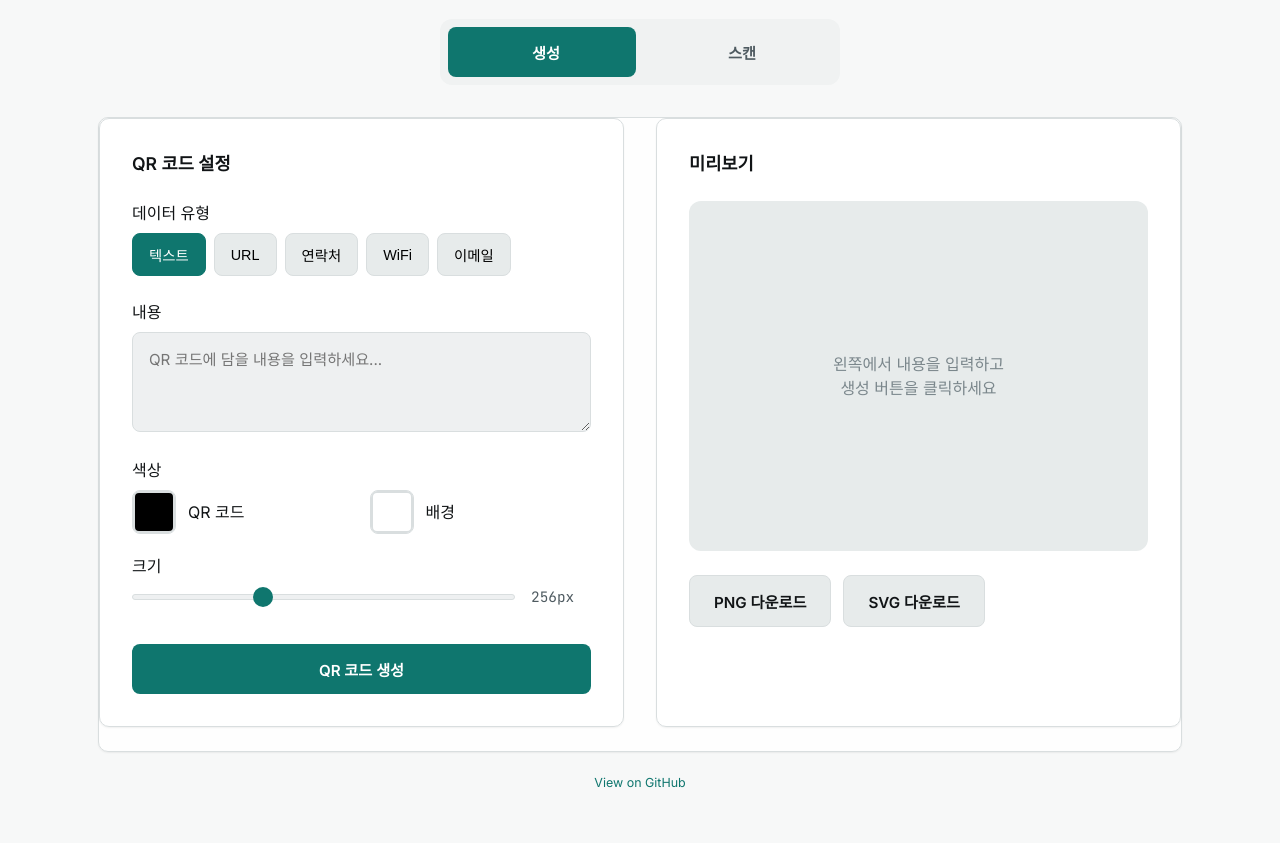
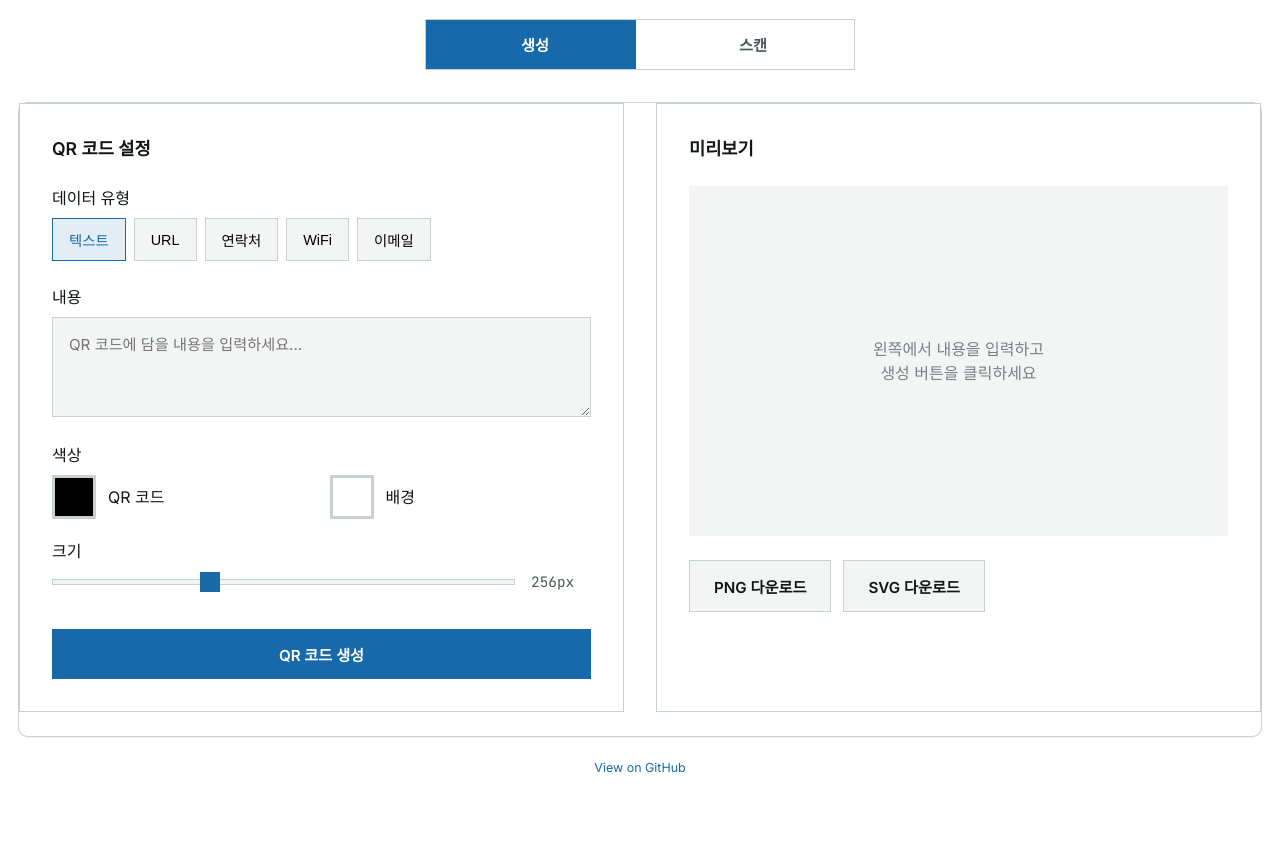
Before and after one commit to answndud/QRTool, a plain HTML site: page index.html in a window 1280 px wide. Shown: the part 113-956 px from the top of the page. Drawn offline with Linux system fonts and the light colour scheme.

Commit message:
Apply sharp blue light design to QR tools

```diff
--- a/index.html
+++ b/index.html
@@ -1,5 +1,5 @@
 <!DOCTYPE html>
-<html lang="ko" data-theme="light">
+<html lang="ko">
 <head>
     <meta charset="UTF-8">
     <meta name="viewport" content="width=device-width, initial-scale=1.0">
@@ -20,11 +20,11 @@
             --text-primary: #fafafa;
             --text-secondary: #a1a1aa;
             --text-muted: #71717a;
-            --accent: #8b5cf6;
-            --accent-light: #a78bfa;
-            --accent-glow: rgba(139, 92, 246, 0.25);
-            --success: #22c55e;
-            --success-bg: rgba(34, 197, 94, 0.1);
+            --accent: #1769aa;
+            --accent-light: #3b82c4;
+            --accent-glow: rgba(23, 105, 170, 0.12);
+            --success: #1769aa;
+            --success-bg: rgba(23, 105, 170, 0.08);
             --warning: #f59e0b;
             --warning-bg: rgba(245, 158, 11, 0.1);
             --danger: #ef4444;
@@ -34,22 +34,6 @@
             --shadow: 0 10px 40px rgba(0, 0, 0, 0.5);
         }
 
-        [data-theme="light"] {
-            --bg-primary: #fafafa;
-            --bg-secondary: #ffffff;
-            --bg-tertiary: #f4f4f5;
-            --bg-card: #ffffff;
-            --text-primary: #18181b;
-            --text-secondary: #52525b;
-            --text-muted: #a1a1aa;
-            --accent: #7c3aed;
-            --accent-light: #8b5cf6;
-            --accent-glow: rgba(124, 58, 237, 0.15);
-            --border: #e4e4e7;
-            --border-hover: #d4d4d8;
-            --shadow: 0 10px 40px rgba(0, 0, 0, 0.1);
-        }
-
         * {
             margin: 0;
             padding: 0;
@@ -64,20 +48,6 @@
             line-height: 1.6;
         }
 
-        body::before {
-            content: '';
-            position: fixed;
-            top: 0;
-            left: 0;
-            width: 100%;
-            height: 100%;
-            background:
-                radial-gradient(ellipse at 30% 20%, var(--accent-glow) 0%, transparent 50%),
-                radial-gradient(ellipse at 70% 80%, rgba(34, 197, 94, 0.08) 0%, transparent 50%);
-            pointer-events: none;
-            z-index: -1;
-        }
-
         .container {
             max-width: 1200px;
             margin: 0 auto;
@@ -119,30 +89,6 @@
         .subtitle {
             color: var(--text-secondary);
             font-size: 1rem;
-        }
-
-        /* Theme Toggle */
-        .theme-toggle {
-            position: fixed;
-            top: 1.5rem;
-            right: 1.5rem;
-            width: 46px;
-            height: 46px;
-            border-radius: 50%;
-            background: var(--bg-card);
-            border: 1px solid var(--border);
-            cursor: pointer;
-            display: flex;
-            align-items: center;
-            justify-content: center;
-            font-size: 1.2rem;
-            transition: all 0.3s;
-            z-index: 100;
-        }
-
-        .theme-toggle:hover {
-            transform: scale(1.1);
-            border-color: var(--accent);
         }
 
         /* Tabs */
@@ -758,7 +704,7 @@
 
 
         /* Minimal light interface override */
-        :root, [data-theme="light"] {
+        :root {
             --bg-primary: #f7f8f8;
             --bg-secondary: #f0f2f2;
             --bg-tertiary: #e7ebeb;
@@ -767,46 +713,20 @@
             --text-primary: #111416;
             --text-secondary: #4f5b61;
             --text-muted: #7b878c;
-            --accent: #0f766e;
-            --accent-primary: #0f766e;
-            --accent-secondary: #0f766e;
-            --accent-light: #0f766e;
-            --accent-glow: rgba(15, 118, 110, 0.08);
-            --success: #157f3b;
+            --accent: #1769aa;
+            --accent-primary: #1769aa;
+            --accent-secondary: #0d4f86;
+            --accent-light: #3b82c4;
+            --accent-glow: rgba(23, 105, 170, 0.08);
+            --success: #1769aa;
             --warning: #9a6700;
             --danger: #b42318;
             --error: #b42318;
             --border: #d9dedf;
             --border-color: #d9dedf;
             --border-hover: #b8c2c6;
-            --shadow: 0 1px 2px rgba(17, 20, 22, 0.06);
-            --shadow-card: 0 1px 2px rgba(17, 20, 22, 0.06);
-            --gradient-accent: none;
-        }
-
-        [data-theme="dark"] {
-            --bg-primary: #101314;
-            --bg-secondary: #171b1d;
-            --bg-tertiary: #202628;
-            --bg-card: rgba(24, 28, 30, 0.92);
-            --bg-input: #202628;
-            --text-primary: #f2f4f4;
-            --text-secondary: #b4bdc1;
-            --text-muted: #7f8b91;
-            --accent: #72d6c9;
-            --accent-primary: #72d6c9;
-            --accent-secondary: #72d6c9;
-            --accent-light: #72d6c9;
-            --accent-glow: rgba(114, 214, 201, 0.08);
-            --success: #8bd39a;
-            --warning: #e0b85f;
-            --danger: #ffb4ab;
-            --error: #ffb4ab;
-            --border: #30383c;
-            --border-color: #30383c;
-            --border-hover: #465156;
-            --shadow: 0 1px 2px rgba(0, 0, 0, 0.28);
-            --shadow-card: 0 1px 2px rgba(0, 0, 0, 0.28);
+            --shadow: none;
+            --shadow-card: none;
             --gradient-accent: none;
         }
 
@@ -821,7 +741,7 @@
         }
 
         .container {
-            max-width: 1120px;
+            max-width: 1350px;
             padding: 28px 18px;
         }
 
@@ -846,21 +766,6 @@
             font-size: 0.86rem !important;
             max-width: 620px;
             margin-left: 0;
-        }
-
-        .theme-toggle, #theme-toggle, #themeToggle {
-            min-width: 64px;
-            min-height: 34px;
-            width: auto !important;
-            height: 34px !important;
-            border-radius: 8px !important;
-            padding: 0 10px !important;
-            background: var(--bg-card) !important;
-            border: 1px solid var(--border-color, var(--border)) !important;
-            color: var(--text-secondary) !important;
-            box-shadow: none !important;
-            transform: none !important;
-            font-size: 0.78rem !important;
         }
 
         .card, .panel, .section, .input-panel, .output-panel, .preview-panel,
@@ -930,11 +835,144 @@
             font-size: 0.78rem !important;
         }
 
+        /* Shared sharp light interface */
+        :root {
+            --bg-primary: #ffffff;
+            --bg-secondary: #ffffff;
+            --bg-tertiary: #f3f5f5;
+            --bg-card: #ffffff;
+            --bg-input: #f3f5f5;
+            --text-primary: #111516;
+            --text-secondary: #4b5659;
+            --text-muted: #778285;
+            --accent: #1769aa;
+            --accent-primary: #1769aa;
+            --accent-secondary: #0d4f86;
+            --accent-light: #3b82c4;
+            --accent-glow: rgba(23, 105, 170, 0.12);
+            --success: #1769aa;
+            --success-bg: rgba(23, 105, 170, 0.08);
+            --border: #c8d0d1;
+            --border-color: #c8d0d1;
+            --border-hover: #1769aa;
+            --shadow: none;
+            --shadow-card: none;
+        }
+
+        html,
+        body,
+        body *,
+        body *::before,
+        body *::after {
+            border-radius: 0 !important;
+            box-shadow: none !important;
+        }
+
+        body {
+            background: #ffffff !important;
+        }
+
+        body::before {
+            display: none !important;
+        }
+
+        .container {
+            max-width: 1350px;
+        }
+
+        .logo-icon {
+            background: var(--accent-primary) !important;
+        }
+
+        h1 {
+            background: none !important;
+            color: var(--text-primary) !important;
+            -webkit-text-fill-color: currentColor !important;
+        }
+
+        .card,
+        .tabs,
+        .qr-preview,
+        .scan-result,
+        .scan-result-content,
+        .url-safety,
+        .history-item,
+        .toast,
+        .data-type,
+        .tab,
+        .btn,
+        input,
+        textarea,
+        select,
+        .color-input input[type="color"],
+        .color-input input[type="color"]::-webkit-color-swatch,
+        #reader {
+            border-radius: 0 !important;
+            box-shadow: none !important;
+        }
+
+        button,
+        .btn,
+        .tab,
+        .data-type {
+            background-image: none !important;
+            transform: none !important;
+            transition: border-color 0.2s ease, background 0.2s ease, color 0.2s ease !important;
+        }
+
+        .tabs {
+            background: var(--bg-card) !important;
+            border: 1px solid var(--border) !important;
+            padding: 0 !important;
+            max-width: 430px;
+        }
+
+        .tab {
+            color: var(--text-secondary);
+            border: 0 !important;
+            padding: 0.85rem 1rem;
+        }
+
+        .tab.active,
+        .data-type.active,
+        .btn-primary,
+        .btn-success {
+            background: var(--accent-primary) !important;
+            border-color: var(--accent-primary) !important;
+            color: #ffffff !important;
+        }
+
+        .data-type.active {
+            background: var(--accent-glow) !important;
+            color: var(--accent-primary) !important;
+        }
+
+        .btn-primary:hover,
+        .btn-success:hover {
+            background: var(--accent-secondary) !important;
+        }
+
+        input:focus,
+        textarea:focus,
+        select:focus,
+        .data-type:hover,
+        .btn-secondary:hover,
+        .history-item-actions button:hover {
+            border-color: var(--accent-primary) !important;
+        }
+
+        input[type="range"] {
+            accent-color: var(--accent-primary);
+        }
+
+        input[type="range"]::-webkit-slider-thumb {
+            border-radius: 0 !important;
+            background: var(--accent-primary);
+        }
+
     </style>
 </head>
 <body>
-    <button class="theme-toggle" id="themeToggle" title="테마 변경">Light</button>
-
     <div class="container">
         <header>
             <div class="logo">
@@ -1184,22 +1222,6 @@
         let html5QrCode = null;
         let isScanning = false;
         let scanHistory = JSON.parse(localStorage.getItem('qr-scan-history') || '[]');
-
-        // ============================================
-        // Theme
-        // ============================================
-        const themeToggle = document.getElementById('themeToggle');
-        const savedTheme = localStorage.getItem('qr-theme') || 'light';
-        document.documentElement.setAttribute('data-theme', savedTheme);
-        themeToggle.textContent = savedTheme === 'dark' ? 'Dark' : 'Light';
-
-        themeToggle.addEventListener('click', () => {
-            const current = document.documentElement.getAttribute('data-theme');
-            const next = current === 'dark' ? 'light' : 'dark';
-            document.documentElement.setAttribute('data-theme', next);
-            localStorage.setItem('qr-theme', next);
-            themeToggle.textContent = next === 'dark' ? 'Dark' : 'Light';
-        });
 
         // ============================================
         // Tabs
```
Also changed, not shown: 1 other file.
